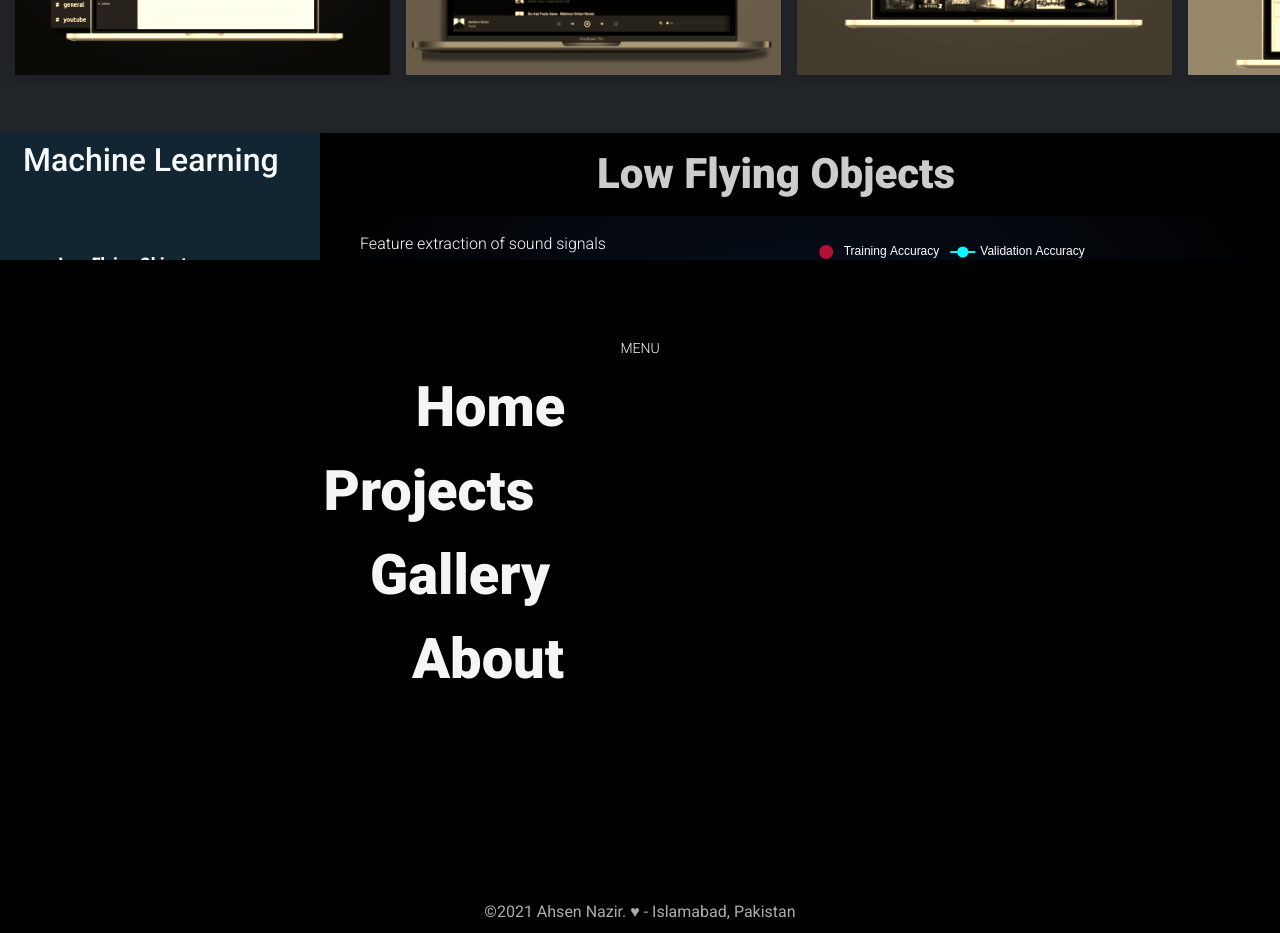
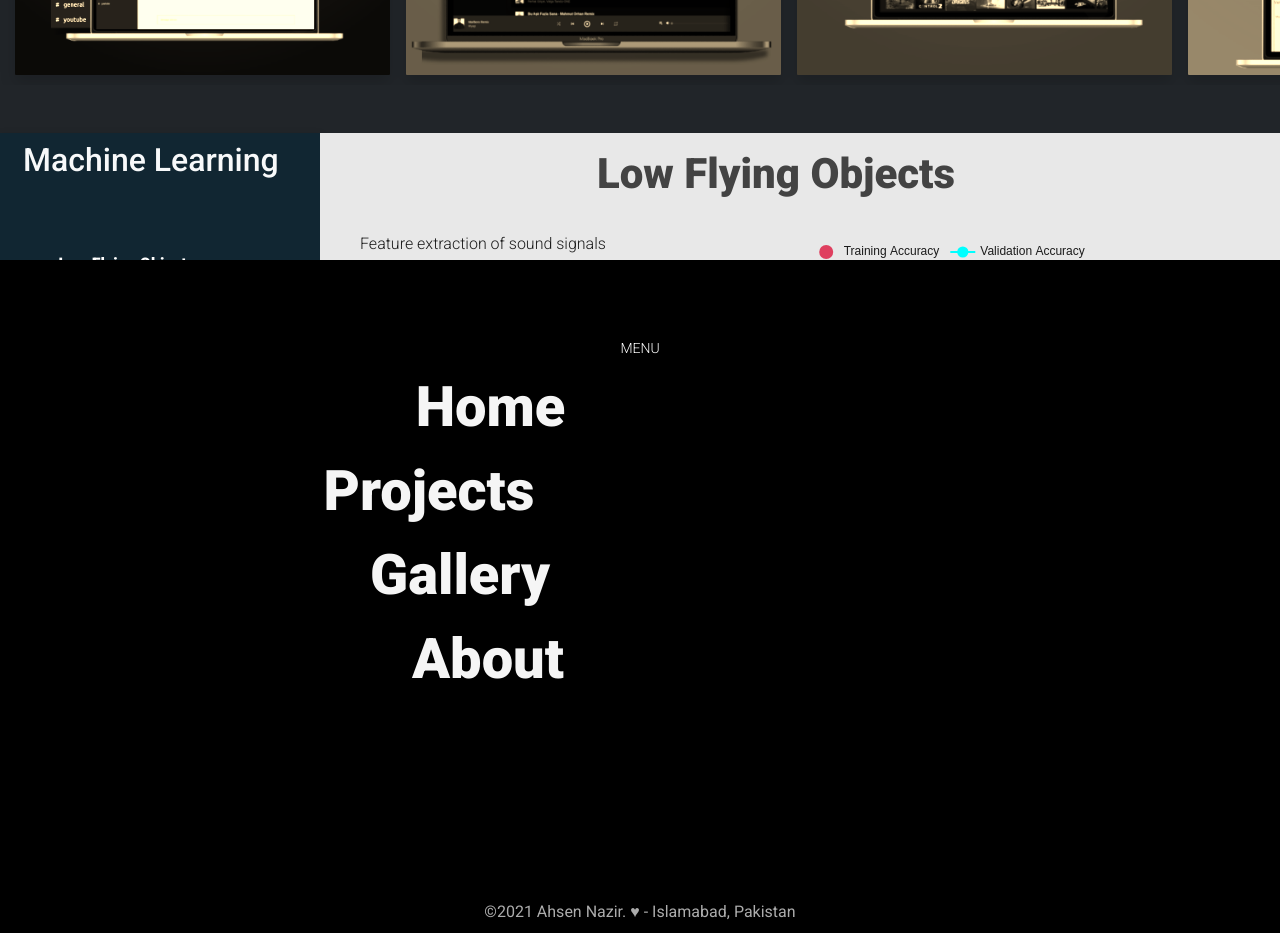
Before and after one commit to acen20/react-portfolio, a React (Create React App) app: page / in a window 1280 px wide. Shown: the part 1340-2273 px from the top of the page. Built offline with nearby package versions, Linux system fonts and the light colour scheme.

Commit message:
Routine push

```diff
--- a/src/ML.css
+++ b/src/ML.css
@@ -50,6 +50,8 @@
 
 .ml-project-container {
   box-sizing: border-box;
+  background: rgba(255, 255, 255, 0.91);
+  color: #1b1b1b;
 }
 
 .ml-project-header {
@@ -68,11 +70,13 @@
     rgba(0, 0, 0, 0.96) 100%
   );
   border-radius: 4px;
+  background: transparent;
+  color: #1b1b1b;
 }
 
 .ml-project-desc {
   font-weight: 300;
-  border-bottom: 1px dotted white;
+  border-bottom: 2px dotted white;
 }
 
 .project-link-icon {
@@ -82,7 +86,7 @@
 
 .ml-project-graph {
   backgrodund-color: black;
-  border-bottom: 1px dotted gray;
+  border-bottom: 2px dotted gray;
 }
 
 #ml-graph {
--- a/src/ML.js
+++ b/src/ML.js
@@ -92,7 +92,7 @@ function ML() {
                 </div>
               </div>
               <div class="row pt-lg-4">
-                <div className="col-lg-4 text-light mt-lg-0 mt-3">
+                <div className="col-lg-4 mt-lg-0 mt-3">
                   <h5 className="nlc m-0">Objective</h5>
                   <p>Classify drones based on their acoustic properties</p>
                   <h5 className="nlc m-0">Data</h5>
--- a/src/data.js
+++ b/src/data.js
@@ -17,7 +17,7 @@ export const ml_projects = [
     graph_options: {
       animationDuration: 2000,
       textStyle: {
-        color: "#fff",
+        color: "#1b1b1b",
       },
       tooltip: {
         trigger: "item",
@@ -25,7 +25,7 @@ export const ml_projects = [
       legend: {
         data: ["Training Accuracy", "Validation Accuracy"],
         textStyle: {
-          color: "#fff",
+          color: "#1b1b1b",
         },
       },
       xAxis: {
@@ -118,7 +118,7 @@ function generate_cm_options(tp, tn, fp, fn) {
       textAlign: "auto",
       left: "45px",
       textStyle: {
-        color: "whitesmoke",
+        color: "#1b1b1b",
       },
     },
     tooltip: {
@@ -163,7 +163,7 @@ function generate_cm_options(tp, tn, fp, fn) {
       min: cm_min,
       max: cm_max,
       show: false,
-      color: ["darkblue", "whitesmoke"],
+      color: ["seagreen", "lightgreen"],
     },
     series: [
       {
```
